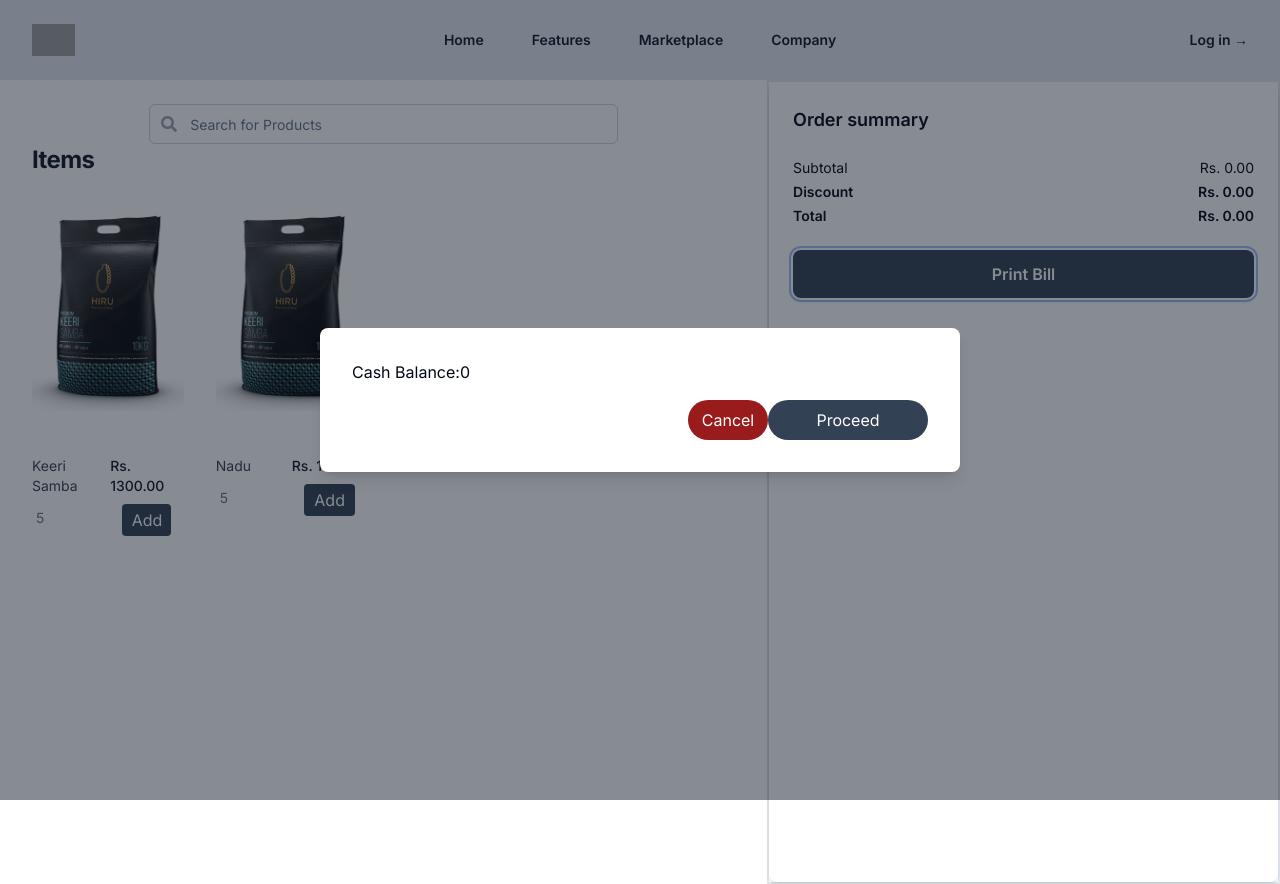
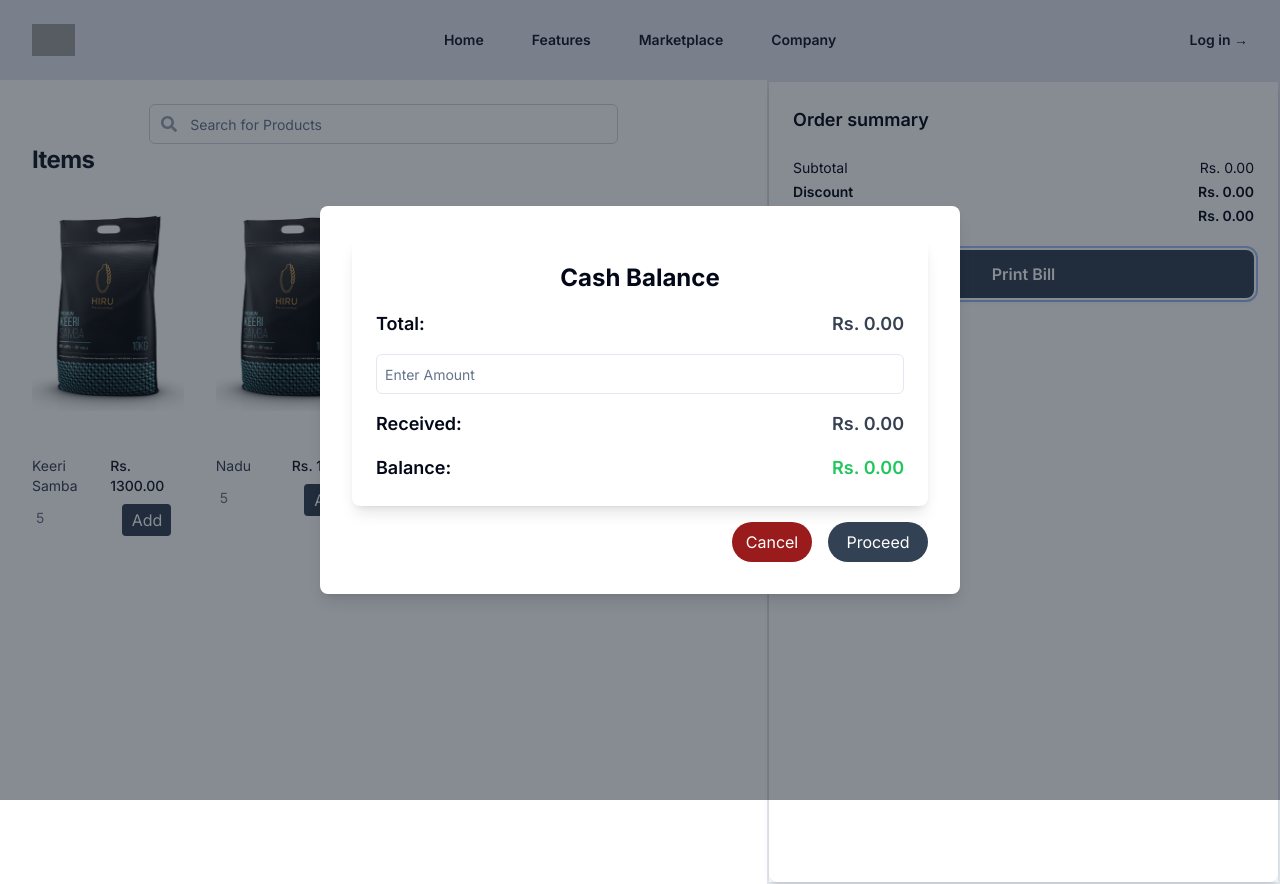
Before and after one commit to dinalUdagedara/Retail-POS, a Next.js app: page / in a window 1280 px wide. Both pictures are taken after a click on the button "Print Bill". Built offline with nearby package versions, Linux system fonts and the light colour scheme; grey boxes are pictures that could not be loaded.

Commit message:
update: Added 2 components and integrated to show the balance properly

```diff
--- a/components/invoice-dashboard/balance/cash-balanace.tsx
+++ b/components/invoice-dashboard/balance/cash-balanace.tsx
@@ -1,17 +1,56 @@
-"use client"
+"use client";
 
 import { useStore } from "@/store/state";
+import { Input } from "@/components/ui/input";
+import { Label } from "@/components/ui/label";
+import { useState } from "react";
 
 const Cashbalance = () => {
+  const total = useStore((state) => state.total);
 
-    const total = useStore((state) => state.total);
+  const [givenAmount, setGivenAmount] = useState(0);
+
+  const balance = givenAmount - total;
+
+  const handleInputChange = (e: { target: { value: any; }; }) => {
+    setGivenAmount(Number(e.target.value));
+  };
 
 
-    return (
-        <>
-        Cash Balance:{total}
-        </>
-     );
-}
+  return (
+    <div className="p-6 bg-white shadow-lg rounded-lg">
+      <h2 className="text-2xl font-bold mb-4 text-center">Cash Balance</h2>
+
+      <div className="space-y-4">
+        <div className="flex justify-between items-center">
+          <span className="text-lg font-semibold">Total:</span>
+          <span className="text-lg font-semibold text-gray-700">Rs. {total.toFixed(2)}</span>
+        </div>
+
+        <div className="space-y-1">
+
+          <Input
+            type="number"
+            placeholder="Enter Amount"
+
+            onChange={handleInputChange}
+            className="w-full p-2 border rounded-md focus:outline-none focus:ring-2 focus:ring-blue-500"
+          />
+        </div>
+
+        <div className="flex justify-between items-center mt-4">
+          <span className="text-lg font-semibold">Received:</span>
+          <span className="text-lg font-semibold text-gray-700">Rs. {givenAmount.toFixed(2)}</span>
+        </div>
+        <div className="flex justify-between items-center">
+          <span className="text-lg font-semibold">Balance:</span>
+          <span className={`text-lg font-semibold ${balance >= 0 ? 'text-green-500' : 'text-red-500'}`}>
+            Rs. {balance.toFixed(2)}
+          </span>
+        </div>
+      </div>
+    </div>
+  );
+};
 
 export default Cashbalance;
--- a/components/invoice-dashboard/invoice-page.tsx
+++ b/components/invoice-dashboard/invoice-page.tsx
@@ -110,7 +110,7 @@ const InvoicePage = () => {
           <div className="absolute inset-0 bg-gray-900 opacity-50"></div>
           <div className="bg-white w-1/2 p-8 rounded-lg shadow-lg z-10 flex flex-col ">
             <Cashbalance />
-            <div className="flex justify-end">
+            <div className="flex justify-end gap-4">
               <button
                 className="mt-4 p-2 bg-red-800 text-white rounded-3xl w-20"
                 onClick={closeCashbalance}
@@ -118,7 +118,7 @@ const InvoicePage = () => {
                 Cancel
               </button>
               <button
-                className="mt-4 p-2 bg-slate-700 text-white rounded-3xl w-40"
+                className="mt-4 p-2 bg-slate-700 text-white rounded-3xl w-[100px]"
                 onClick={displayPrintBill}
               >
                 Proceed
--- /dev/null
+++ b/components/ui/label.tsx
@@ -0,0 +1,26 @@
+"use client"
+
+import * as React from "react"
+import * as LabelPrimitive from "@radix-ui/react-label"
+import { cva, type VariantProps } from "class-variance-authority"
+
+import { cn } from "@/lib/utils"
+
+const labelVariants = cva(
+  "text-sm font-medium leading-none peer-disabled:cursor-not-allowed peer-disabled:opacity-70"
+)
+
+const Label = React.forwardRef<
+  React.ElementRef<typeof LabelPrimitive.Root>,
+  React.ComponentPropsWithoutRef<typeof LabelPrimitive.Root> &
+    VariantProps<typeof labelVariants>
+>(({ className, ...props }, ref) => (
+  <LabelPrimitive.Root
+    ref={ref}
+    className={cn(labelVariants(), className)}
+    {...props}
+  />
+))
+Label.displayName = LabelPrimitive.Root.displayName
+
+export { Label }
--- a/package.json
+++ b/package.json
@@ -12,6 +12,7 @@
     "@headlessui/react": "^2.1.2",
     "@heroicons/react": "^2.1.4",
     "@radix-ui/react-dialog": "^1.1.1",
+    "@radix-ui/react-label": "^2.1.0",
     "@radix-ui/react-popover": "^1.1.1",
     "@radix-ui/react-slot": "^1.1.0",
     "antd": "^5.19.1",
```
Also changed, not shown: components/invoice-dashboard/bill/bill.tsx (+6 -14 lines), components/invoice-dashboard/print-bill/print-bill.tsx (indentation only), 1 other file (tests, documents, lock files or other folders).
